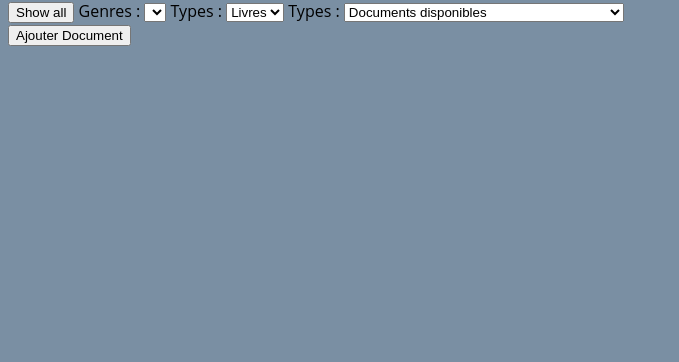
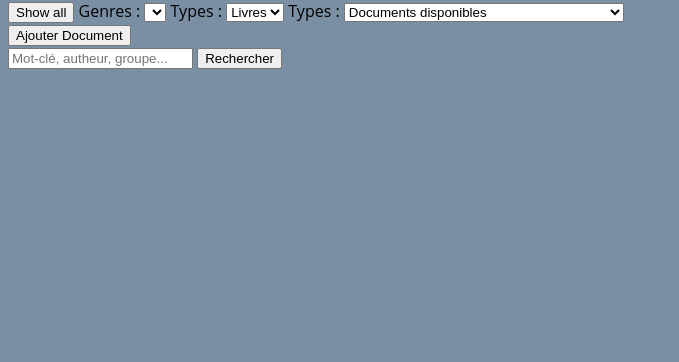
Before and after one commit to esomly19/Atelier_Mediathek, a PHP site: the page made by MediaNet_Staff/src/Views/documents/Catalogue.html.twig in a window 1280 px wide. Shown: the part 58-420 px from the top of the page, without its empty margins (0-679 px from the left). Run offline with PHP 8.4, Linux system fonts and the light colour scheme; the template is opened without the code that fills it, so the values that code supplies are empty; some libraries are stand-ins or nearby versions.

Commit message:
recherche staff

```diff
--- a/MediaNet_Staff/src/Views/documents/Catalogue.html.twig
+++ b/MediaNet_Staff/src/Views/documents/Catalogue.html.twig
@@ -56,11 +56,81 @@
         })
     }
 
+    function comparaison(rech, doc) {
+        let trouve = false
+        rech.toLowerCase()
+        let recherche = rech.toLowerCase().split(' ')
+        let docTitre = doc.getAttribute("titreDoc").toLowerCase().split(' ')
+        let docDescription = doc.getAttribute("descriptionDoc").replace(/,/g, " ").toLowerCase().split(' ')
+        let docGenre = doc.getAttribute("nomGenreDoc").toLowerCase()
+
+        recherche.forEach(function (mot) {
+
+            docTitre.forEach(function (titre) {
+                if (mot == titre) {
+                    trouve = true
+                }
+            })
+
+            docDescription.forEach(function (descr) {
+                if (mot == descr) {
+                    trouve = true
+                }
+            })
+
+            if (mot == docGenre || rech == docGenre) {
+                trouve = true
+            }
+
+
+        })
+
+        return trouve
+
+    }
+
+
+    function afficherRecherche(champRecherche) {
+        let docs = document.getElementsByClassName("cardDoc")
+        let trouve = 0
+        let champ = champRecherche.value
+        hideAll()
+
+        Array.from(docs).forEach(function (doc) {
+            if (comparaison(champ, doc)){
+                doc.style.display = "block"
+                trouve ++
+            }
+        })
+        but = document.getElementById("buttons")
+        if (trouve == 0){
+            alert("Pas de document correspondant à votre recherche")
+        }else {
+            if(trouve == 1){but.innerHTML = "1 résultat trouvé"}
+            else {
+                but.innerHTML = trouve + " résultats trouvés"
+            }
+        }
+    }
+
+
+    function recherche(){
+        let recherche = document.getElementById("rechercheButton")
+        recherche.addEventListener("click", function () {
+            let champ = document.getElementById("rechercheChamp")
+            afficherRecherche(champ)
+        })
+
+    }
+
 
     window.onload = function selection() {
         filterListe()
         buttonAll()
+        recherche()
     }
+
+
 
 
 
@@ -108,10 +178,16 @@
 
     </div>
  <a href="{{ path_for('ajouterdoc')}}"> <button>Ajouter Document</button></a>
+
+    <div class="rechercheBar">
+        <input type=text  id = "rechercheChamp" placeholder="Mot-clé, autheur, groupe..."></input>
+        <button type=submit id = "rechercheButton">Rechercher</button>
+    </div>
+
 <div class="cata">
     {% for document in catalogue %}
 
-        <div class = "cardDoc"  style="" etatDoc={{ document.etat }} genreDoc={{ document.id_genre }} typeDoc={{ document.type }}>
+        <div class = "cardDoc"  style="" etatDoc={{ document.etat }} genreDoc={{ document.id_genre }} typeDoc={{ document.type }} titreDoc="{{ document.titre }}" descriptionDoc="{{ document.description_doc }}" nomGenreDoc="{{ document.nom_genre }}">
         <div class="top">
                   {% if document.etat == 0 %}
                     <a href="{{ path_for('modifierdocuments', { 'id': document.id }) }}"> <button>Modifier</button></a>
```
